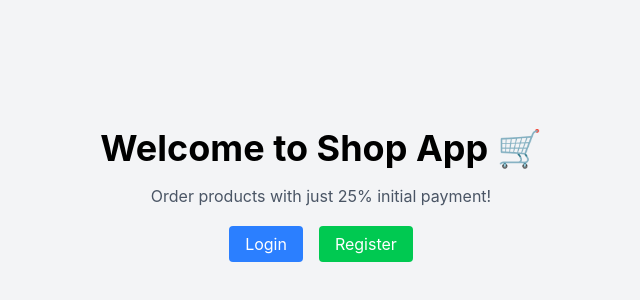
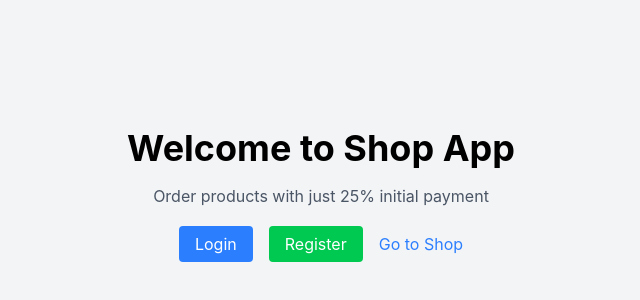
Before and after one commit to PixelCraftLab/shop-store, a React (Vite) app: page / in a window 1280 px wide. Shown: the part 208-508 px from the top of the page, without its empty margins (319-959 px from the left). Built offline with nearby package versions, Linux system fonts and the light colour scheme.

Commit message:
shop context added

```diff
--- a/src/App.jsx
+++ b/src/App.jsx
@@ -3,6 +3,7 @@ import Landing from "./pages/Landing";
 import Login from "./pages/Login";
 import Register from "./pages/Register";
 import Dashboard from "./pages/Dashboard";
+import Shop from "./pages/Shop";
 
 function App() {
   return (
@@ -11,6 +12,7 @@ function App() {
       <Route path="/login" element={<Login />} />
       <Route path="/register" element={<Register />} />
       <Route path="/dashboard" element={<Dashboard/>}/>
+      <Route path="/shop" element={<Shop />} />
     </Routes>
   );
 }
--- /dev/null
+++ b/src/context/ShopContext.jsx
@@ -0,0 +1,13 @@
+import { createContext, useState } from "react";
+
+export const ShopContext = createContext();
+
+export const ShopProvider = ({ children }) => {
+  const [products, setProducts] = useState([]);
+
+  return (
+    <ShopContext.Provider value={{ products, setProducts }}>
+      {children}
+    </ShopContext.Provider>
+  );
+};
--- a/src/main.jsx
+++ b/src/main.jsx
@@ -1,13 +1,14 @@
-import { StrictMode } from 'react'
-import { createRoot } from 'react-dom/client'
-import './index.css'
-import App from './App.jsx'
-import { BrowserRouter } from "react-router-dom";
 import React from "react";
 import ReactDOM from "react-dom/client";
+import App from "./App.jsx";
+import { BrowserRouter } from "react-router-dom";
+import { ShopProvider } from "./context/ShopContext";
+import "./index.css";
 
 ReactDOM.createRoot(document.getElementById("root")).render(
   <BrowserRouter>
-    <App />
+    <ShopProvider>
+      <App />
+    </ShopProvider>
   </BrowserRouter>
 );
--- a/src/pages/Dashboard.jsx
+++ b/src/pages/Dashboard.jsx
@@ -1,7 +1,10 @@
-import { useState } from "react";
+
+import { useContext, useState } from "react";
+import { ShopContext } from "../context/ShopContext";
+
 
 function Dashboard() {
-  const [products, setProducts] = useState([]);
+  const { products, setProducts } = useContext(ShopContext);
   const [name, setName] = useState("");
   const [price, setPrice] = useState("");
 
@@ -16,8 +19,8 @@ function Dashboard() {
 
     setProducts([...products, newProduct]);
 
-    setName("");
-    setPrice("");
+    setName("None");
+    setPrice("0");
   };
 const deleteProduct = (id) => {
 
--- a/src/pages/Landing.jsx
+++ b/src/pages/Landing.jsx
@@ -3,9 +3,9 @@ import { Link } from "react-router-dom";
 function Landing() {
   return (
     <div className="h-screen flex flex-col justify-center items-center bg-gray-100">
-      <h1 className="text-4xl font-bold mb-4">Welcome to Shop App 🛒</h1>
+      <h1 className="text-4xl font-bold mb-4">Welcome to Shop App </h1>
       <p className="mb-6 text-gray-600">
-        Order products with just 25% initial payment!
+        Order products with just 25% initial payment
       </p>
 
       <div className="space-x-4">
@@ -15,6 +15,9 @@ function Landing() {
         <Link to="/register" className="bg-green-500 text-white px-4 py-2 rounded">
           Register
         </Link>
+        <a href="/shop" className="text-blue-500 ">
+        Go to Shop
+        </a>
       </div>
     </div>
   );
--- /dev/null
+++ b/src/pages/Shop.jsx
@@ -0,0 +1,23 @@
+import { useContext } from "react";
+import { ShopContext } from "../context/ShopContext";
+
+function Shop() {
+  const { products } = useContext(ShopContext);
+
+  return (
+    <div className="p-6">
+      <h1 className="text-3xl font-bold mb-4">Shop </h1>
+
+
+
+      {products.map((p) => (
+        <div key={p.id} className="border p-3 mb-2">
+          <p>{p.name}</p>
+          <p className="text-gray-500">₹{p.price}</p>
+        </div>
+      ))}
+    </div>
+  );
+}
+
+export default Shop;
```
